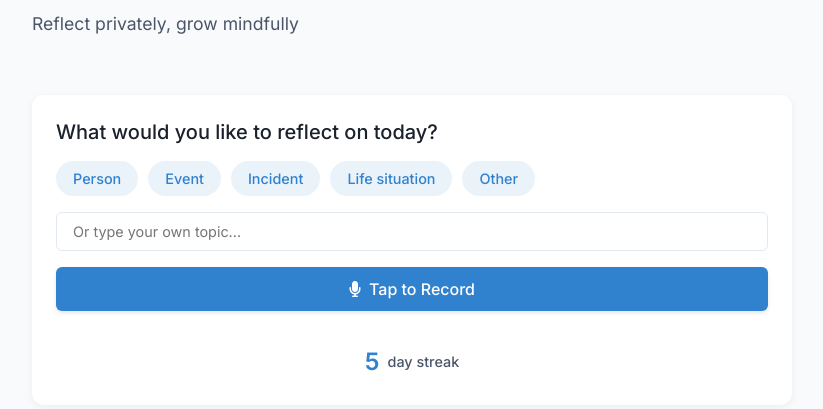
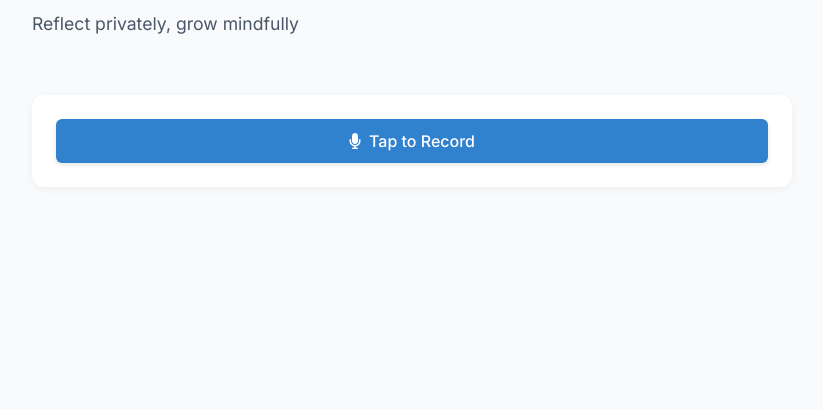
Before and after one commit to Madheshvivekanandan/unposted-audio-journal, a plain HTML site: page unposted-audio-journal/index.html in a window 1280 px wide. Shown: the part 183-592 px from the top of the page, without its empty margins (228-1051 px from the left). Drawn offline with Linux system fonts and the light colour scheme.

Commit message:
Remove starter options and streak counter
Removed starter section and streak counter from landing page.

```diff
--- a/unposted-audio-journal/index.html
+++ b/unposted-audio-journal/index.html
@@ -31,25 +31,10 @@
             <div id="landing-view" class="view active">
                 <h1>Your Private Journaling Space</h1>
                 <p class="tagline">Reflect privately, grow mindfully</p>
-
                 <div class="starter-section">
-                    <h2>What would you like to reflect on today?</h2>
-                    <div class="starter-options">
-                        <button class="starter-option">Person</button>
-                        <button class="starter-option">Event</button>
-                        <button class="starter-option">Incident</button>
-                        <button class="starter-option">Life situation</button>
-                        <button class="starter-option">Other</button>
-                    </div>
-                    <div style="margin-bottom: 1rem;">
-                        <input type="text" class="custom-starter" placeholder="Or type your own topic..." />
-                    </div>
                     <button id="record-button" class="primary-button">
                         <i class="fas fa-microphone"></i> Tap to Record
                     </button>
-                    <div class="streak-counter">
-                        <span class="streak-number">5</span> <span class="streak-label">day streak</span>
-                    </div>
                 </div>
             </div>
 
```
